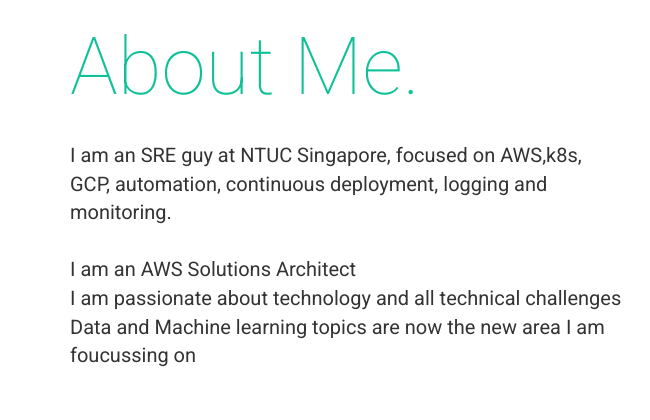
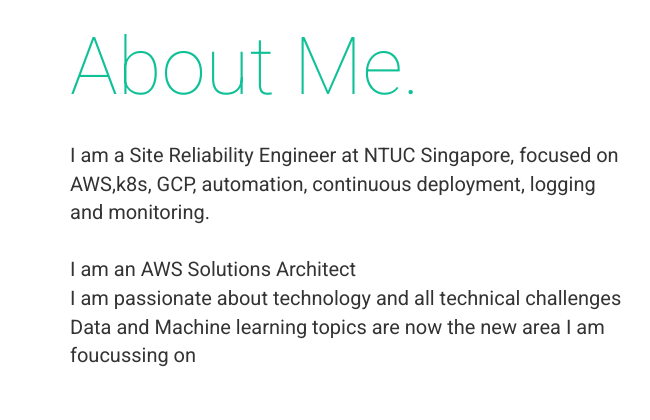
Before and after one commit to Bharathkumarraju/bharathkumaraju.com, a plain HTML site: page index.html in a window 1280 px wide. Shown: the part 1234-1654 px from the top of the page, 0-650 px from the left. Drawn offline with nearby package versions, Linux system fonts and the light colour scheme; grey boxes are pictures that could not be loaded.

Commit message:
update index html

```diff
--- a/index.html
+++ b/index.html
@@ -147,7 +147,7 @@
 				<!-- Text about me -->
 				<div class="col-md-6">
 					<h2 class="title-main">About Me.</h2>
-					<p class="text-main">I am an SRE guy at NTUC Singapore, focused on AWS,k8s, GCP, automation, continuous deployment, logging and monitoring.
+					<p class="text-main">I am a Site Reliability Engineer at NTUC Singapore, focused on AWS,k8s, GCP, automation, continuous deployment, logging and monitoring.
 					<br><br>I am an AWS Solutions Architect
                         <br>I am passionate about technology and all technical challenges
                         <br>Data and Machine learning topics are now the new area I am foucussing on</p>
@@ -520,7 +520,7 @@
 			  <div class="tab-content">
 					<!-- Tab 1 -->
                                         <div role="tabpanel" class="tab-pane fade active in" id="1">
-                                                <h3 class="title-wk">SRE</h3>
+                                                <h3 class="title-wk">Site Reliability Engineer</h3>
                                         <p class="wk-company">NTUC, Singapore</p>
                                         <!-- <p class="text-wk">Lorem ipsum dolor sit amet, consectetur adipisicing elit, sed do eiusmod tempor. <br> Duis aute irure dolor in reprehenderit in voluptate velit.</p> -->
                                         <p class="wk-date">2020</h>
```
